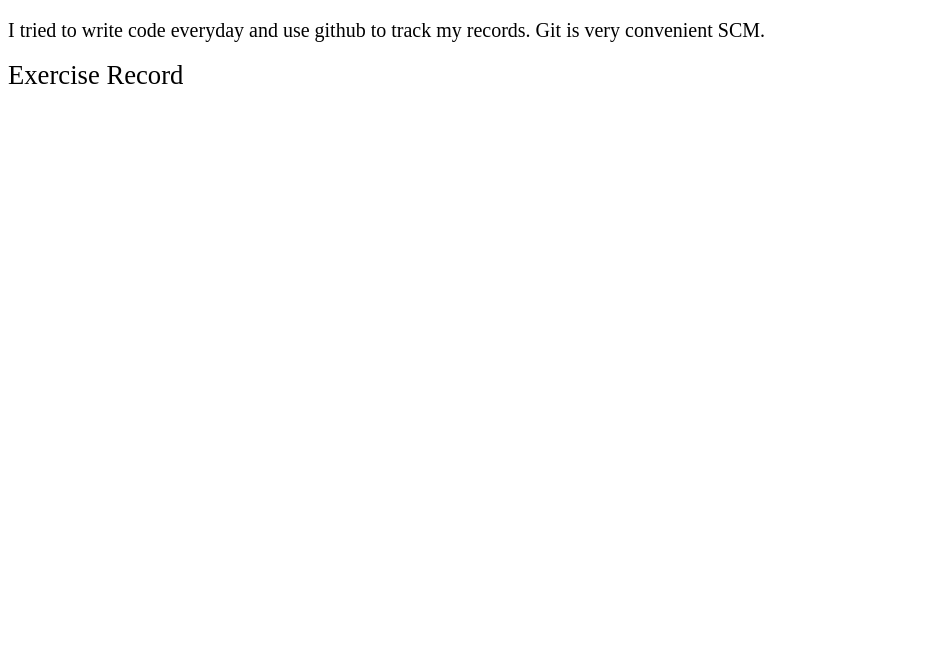
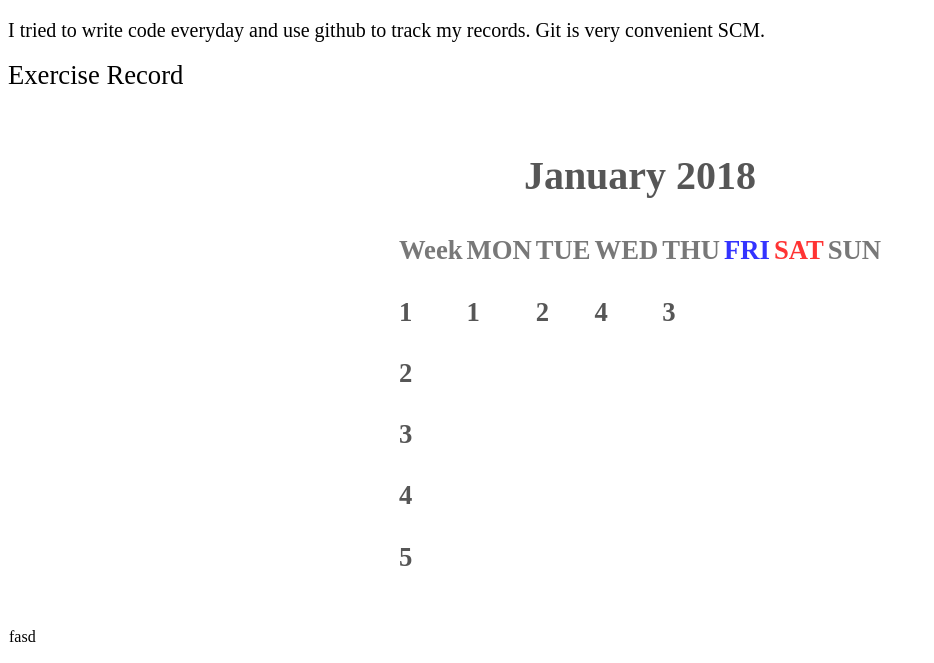
Before and after one commit to jaejunha/PersonalPage_v_1, a Django app: page /home/activity in a window 1280 px wide. Shown: the part 598-1261 px from the top of the page, without its empty margins (0-934 px from the left). Before the commit the page ends 682 px from the top, so only its background shows below. Run offline with Django 3.2, Linux system fonts and the light colour scheme.

Commit message:
make calendar frame

```diff
--- a/template/home/activity.html
+++ b/template/home/activity.html
@@ -11,6 +11,42 @@
 		background-color:rgba(255,255,255,0.5);
 		color:#ffffff;
   	}
+	.exercise_calendar{
+		margin:auto;
+		padding:20px;
+		width:700;
+		height:500px;
+		background:#ffffff;
+		color:#565656;
+		border-radius:5px;
+		font-weight:bold;
+		font-size:20pt;
+	}
+	.exercise_calendar tr:nth-child(1){
+		text-align:center;
+		font-size:30pt;
+	}
+	.exercise_calendar tr:nth-child(2){
+		text-align:center;
+		color:#787878;
+	}
+	.exercise_calendar tr:nth-child(2) td:nth-child(1){
+		text-align:left;
+	}
+	.exercise_calendar tr:nth-child(2) td:nth-child(6){
+		color:#3333ff;
+	}
+	.exercise_calendar tr:nth-child(2) td:nth-child(7){
+		color:#ff3333;
+	}
+	.exercise_desc{
+		margin:auto;
+		width:700;
+		height:auto;
+		background-color:rgba(255,255,255,0.5);
+		border-radius:2px;
+		border: 1px solid white;
+	}
 </style>
 <script>
 $(document).ready( function() {
@@ -18,9 +54,19 @@ $(document).ready( function() {
 	$(".feed").css('width',$('.calendar').width());
 	GitHubActivity.feed({ username: 'jaejunha', selector: '.feed' });
 	resize('activity');
+
+	$(".exercise_calendar").css('width',$('.calendar').width());
+	$(".exercise_desc").css('width',$('.calendar').width());
+
+	var d = new Date();
+	var month=["January","Febuary","March","April","May","June","July","August","September","October","November","December"];
+	$(".exercise_calendar tr:nth-child(1) td").html(month[d.getMonth()]+" "+d.getFullYear());
 });
 $(document).resize( function() {
 	resize('activity');
+
+	$(".exercise_calendar").css('width',$('.calendar').width());
+	$(".exercise_desc").css('width',$('.calendar').width());
 });
 
 </script>
@@ -40,6 +86,73 @@ $(document).resize( function() {
 			</div>
 		<br>
 		<span style="font-size:20pt;">Exercise Record</span>
+		<br>
+		<br>
+		<table class="exercise_calendar">
+			<tr><td colspan="8">January 2018</td></tr>
+			<tr>
+				<td>Week</td>
+				<td>MON</td>
+				<td>TUE</td>
+				<td>WED</td>
+				<td>THU</td>
+				<td>FRI</td>
+				<td>SAT</td>
+				<td>SUN</td>
+			</tr>
+			<tr>
+				<td>1</td>
+				<td>1</td>
+				<td>2</td>
+				<td>4</td>
+				<td>3</td>
+				<td></td>
+				<td></td>
+				<td></td>
+			</tr>
+			<tr>
+				<td>2</td>
+				<td></td>
+				<td></td>
+				<td></td>
+				<td></td>
+				<td></td>
+				<td></td>
+				<td></td>
+			</tr>
+			<tr>
+				<td>3</td>
+				<td></td>
+				<td></td>
+				<td></td>
+				<td></td>
+				<td></td>
+				<td></td>
+				<td></td>
+			</tr>
+			<tr>
+				<td>4</td>
+				<td></td>
+				<td></td>
+				<td></td>
+				<td></td>
+				<td></td>
+				<td></td>
+				<td></td>
+			</tr>
+			<tr>
+				<td>5</td>
+				<td></td>
+				<td></td>
+				<td></td>
+				<td></td>
+				<td></td>
+				<td></td>
+				<td></td>
+			</tr>
+		</table>
+		<br>
+		<div class="exercise_desc">fasd</div>
 	</p>
 </body>
 </html>
```
